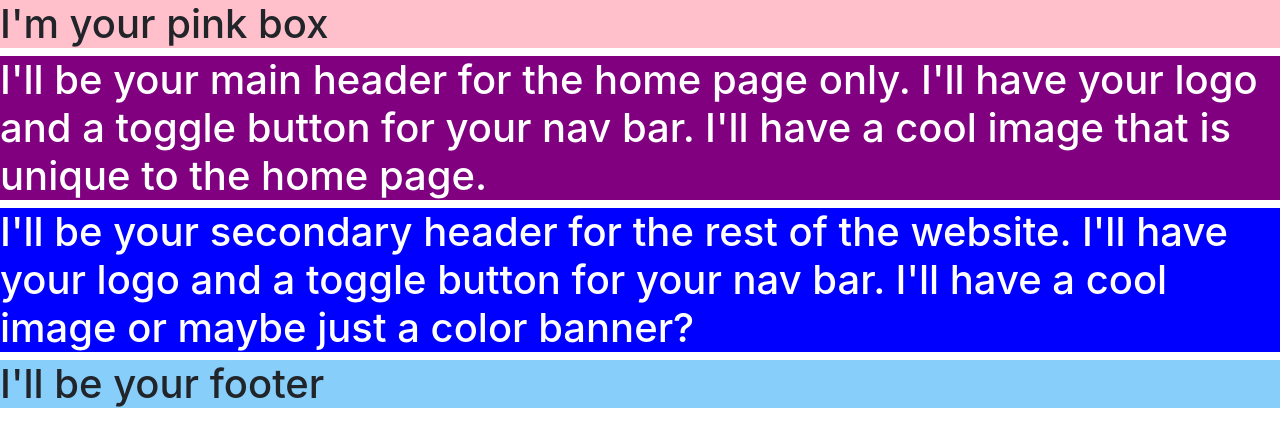
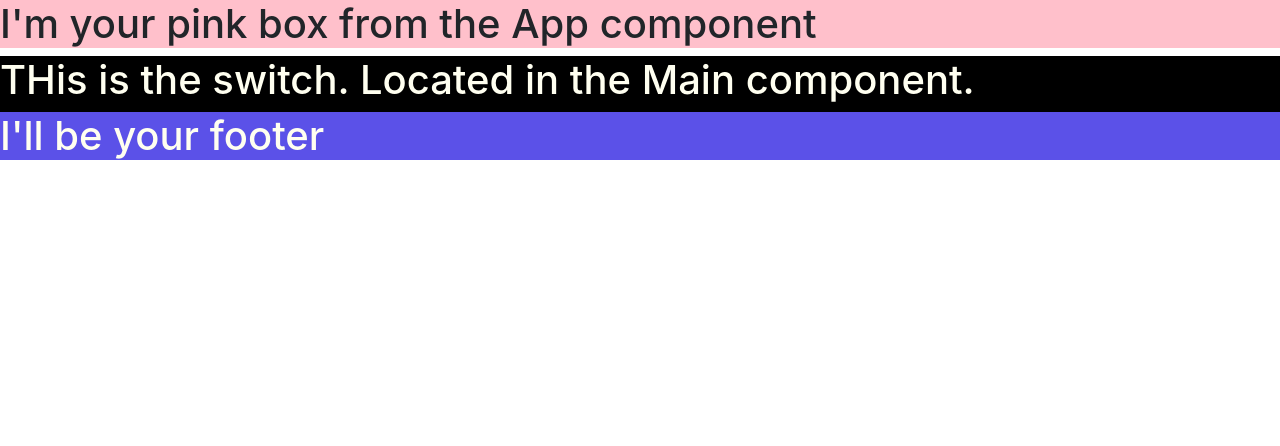
Before and after one commit to Kodachromecoder/ReactVR, a React (Create React App) app: page /home in a window 1280 px wide. Shown: the top 446 px of the page. Built offline with nearby package versions, Linux system fonts and the light colour scheme.

Commit message:
Start of the switch

```diff
--- a/package.json
+++ b/package.json
@@ -8,6 +8,7 @@
     "@testing-library/user-event": "^12.1.10",
     "react": "^17.0.1",
     "react-dom": "^17.0.1",
+    "react-router-dom": "5.2.0",
     "react-scripts": "4.0.2",
     "web-vitals": "^1.0.1"
   },
--- a/src/App.css
+++ b/src/App.css
@@ -2,16 +2,26 @@
   background-color: pink;
 }
 
-.purplebox {
-  background-color: purple;
+.mainheader {
+  background-color: #0a091a;
   color: white;
 }
 
 .footerbox {
-  background-color: lightskyblue;
+  background-color: #5b51e8;
 }
 
 .secondheader {
-  background-color: blue;
+  background-color: #9f99ec;
   color: white;
 }
+
+.homepage {
+  background-color: #696969;
+  color: white;
+}
+
+.main {
+  background-color: #000;
+  color: ivory;
+}
--- a/src/App.js
+++ b/src/App.js
@@ -1,17 +1,17 @@
+import { BrowserRouter } from 'react-router-dom';
+import './App.css';
 
-import './App.css';
-import Mainheader from './components/Mainheadercomponent';
-import Footer from './components/Footer';
-import Secondaryheader from './components/Secondaryheader';
+import Main from './components/Main';
+
 
 function App() {
   return (
-    <div >
-       <h1 className="pinkbox">I'm your pink box</h1>
-       <Mainheader />
-       <Secondaryheader />
-       <Footer />
-    </div>
+    <BrowserRouter>
+      <div >
+        <h1 className="pinkbox">I'm your pink box from the App component</h1>
+        <Main />
+      </div>
+    </BrowserRouter>
   );
 }
 
--- /dev/null
+++ b/src/components/Home.js
@@ -0,0 +1,17 @@
+import React, { Component } from 'react';
+import Mainheader from './Mainheadercomponent';
+
+
+
+class Home extends Component {
+    render() {
+        return (
+            <div className="homepage">
+                <Mainheader />
+                <h1>This will be the home page.</h1>
+            </div>
+        );
+    }
+}
+
+export default Home;
--- /dev/null
+++ b/src/components/Main.js
@@ -0,0 +1,30 @@
+import React, { Component } from 'react';
+import { Switch, Route, Redirect } from 'react-router-dom';
+import Footer from './Footer';
+import Home from './Home';
+
+
+
+class Main extends Component {
+    render() {
+
+        const HomePage = () => {
+            return (
+                <Home />
+            );
+        };
+
+        return (
+            <div className="main">
+                <Switch>
+                <h1>THis is the switch. Located in the Main component.</h1>
+                <Route path='/home' component={HomePage} />
+                <Redirect to='/home' />
+                </Switch>
+                <Footer />
+            </div>
+        );
+    }
+}
+
+export default Main;
--- a/src/components/Mainheadercomponent.js
+++ b/src/components/Mainheadercomponent.js
@@ -5,7 +5,7 @@ import React, { Component } from 'react';
 class Mainheader extends Component {
     render() {
         return (
-            <div className="purplebox">
+            <div className="mainheader">
                 <h1>I'll be your main header for the home page only. I'll have your logo and a toggle button for your nav bar. I'll have a cool image that is unique to the home page.</h1>
             </div>
         );
--- a/src/index.js
+++ b/src/index.js
@@ -3,7 +3,6 @@ import ReactDOM from 'react-dom';
 import './index.css';
 import './App.css';
 import App from './App';
-import reportWebVitals from './reportWebVitals';
 import 'bootstrap/dist/css/bootstrap.min.css';
 
 ReactDOM.render(
@@ -12,8 +11,3 @@ ReactDOM.render(
   </React.StrictMode>,
   document.getElementById('root')
 );
-
-// If you want to start measuring performance in your app, pass a function
-// to log results (for example: reportWebVitals(console.log))
-// or send to an analytics endpoint. Learn more: https://bit.ly/CRA-vitals
-reportWebVitals();
--- a/src/reportWebVitals.js
+++ /dev/null
@@ -1,13 +0,0 @@
-const reportWebVitals = onPerfEntry => {
-  if (onPerfEntry && onPerfEntry instanceof Function) {
-    import('web-vitals').then(({ getCLS, getFID, getFCP, getLCP, getTTFB }) => {
-      getCLS(onPerfEntry);
-      getFID(onPerfEntry);
-      getFCP(onPerfEntry);
-      getLCP(onPerfEntry);
-      getTTFB(onPerfEntry);
-    });
-  }
-};
-
-export default reportWebVitals;
```
Also changed, not shown: src/components/Blogcomponent.js (added, +15 -0 lines), src/components/Gamecards.js (added, +15 -0 lines), src/components/Menuitem.js (added, +15 -0 lines), 1 other file (tests, documents, lock files or other folders).
